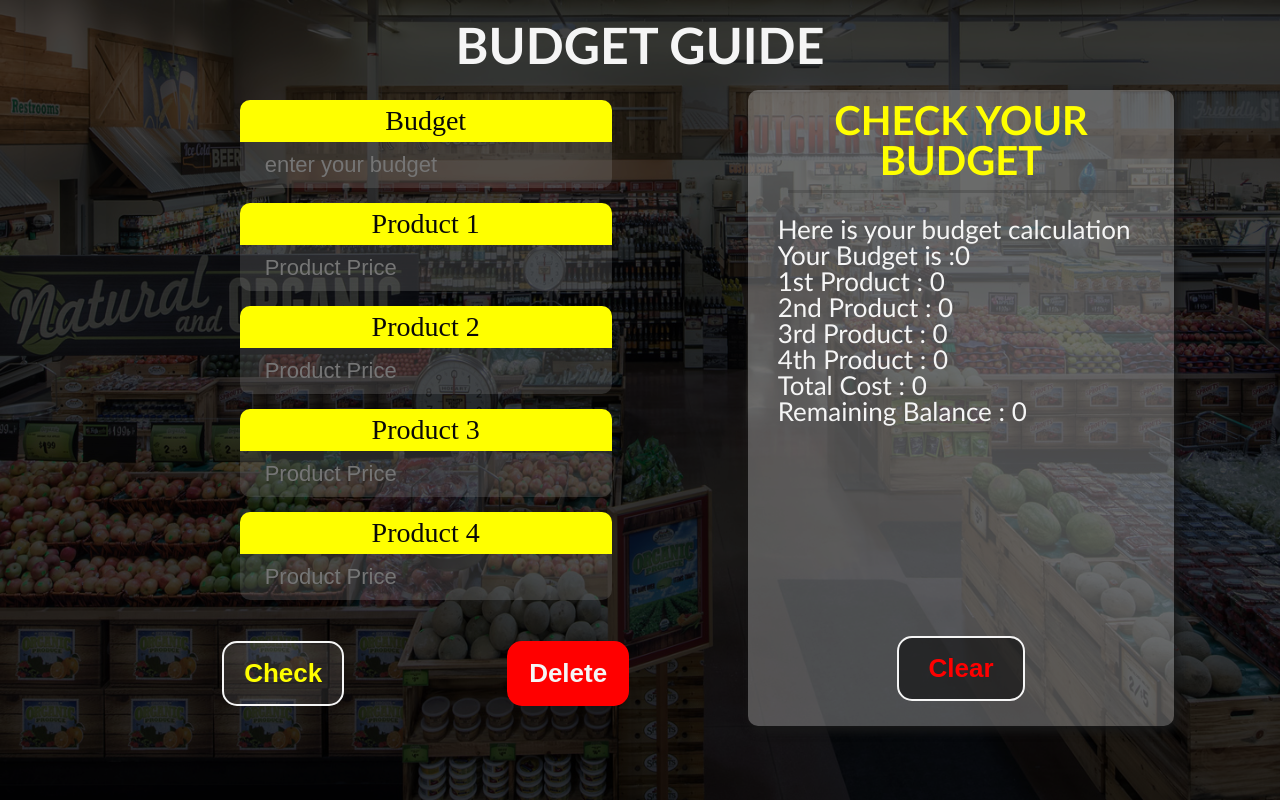
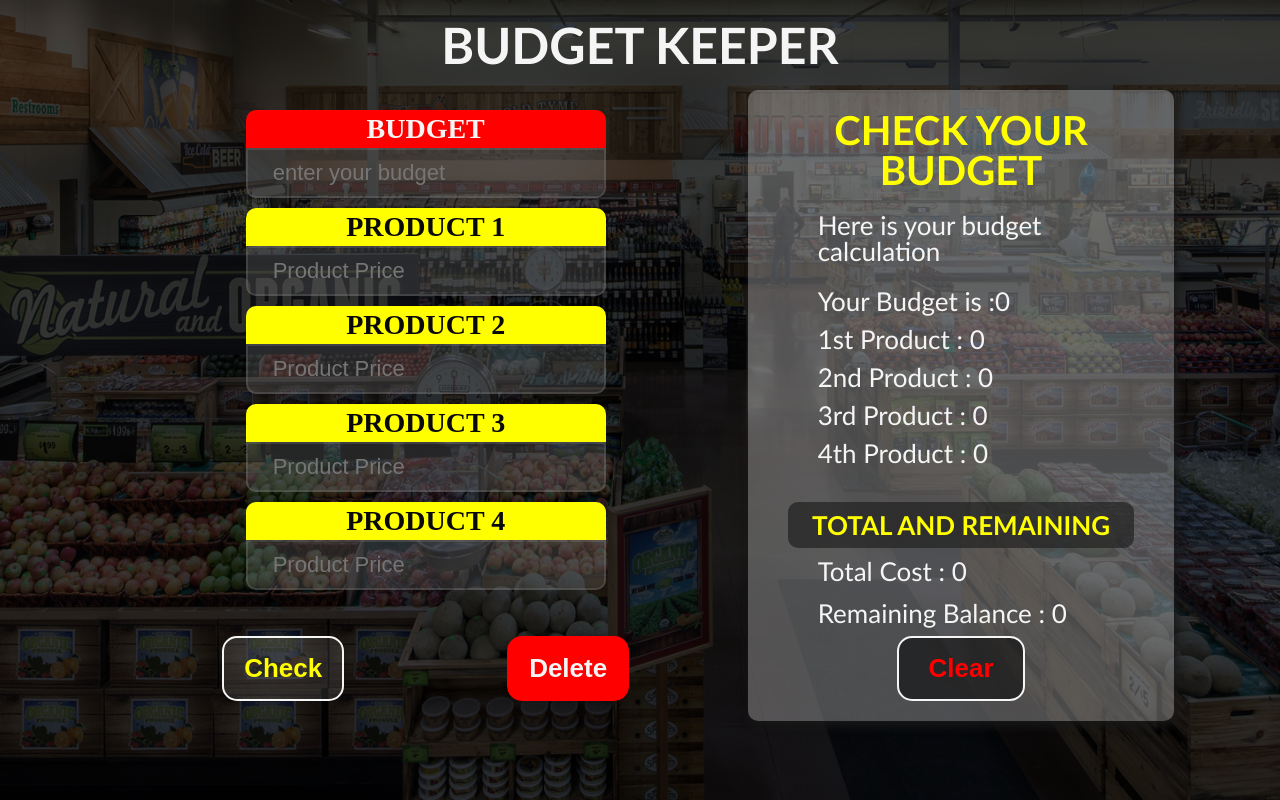
Before and after one commit to ahmad-musa/Budget-Keeper, a plain HTML site: page index.html in a window 1280 px wide. Both pictures are taken after a click on the button "Check". Drawn offline with Linux system fonts and the light colour scheme.

Commit message:
updated project

```diff
--- a/css/style.css
+++ b/css/style.css
@@ -1,11 +1,11 @@
 :root {
     --color1: rgb(255, 118, 5);
-    ;
     --color2: rgb(0, 255, 242);
     --color3: rgb(255, 0, 0);
     --color4: rgba(33, 100, 243, 0.979);
     --color5: yellow;
     --transparent: rgba(189, 189, 189, 0.39);
+    --transparent2: rgba(136, 136, 136, 0.247);
     --white: whitesmoke;
     --black: rgb(10, 9, 9);
 }
@@ -78,6 +78,7 @@
     border-radius: 10px;
     box-shadow: 3px 5px 10px #181818;
     color: var(--white);
+    /* margin-bottom: -10px; */
     }
 
 
@@ -94,7 +95,7 @@
     box-sizing: border-box;
 }
 
-#main .container .row .right .card .card-body form .top {
+#main .container .top {
     width: 100%;
     /* height: 25%; */
     padding: 10px 10px;
@@ -104,12 +105,21 @@
 #main .container .row form .label{
     display: inline-block;
     width: 60%;
-    padding: 7px 21px;
+    padding: 5px 21px;
     box-sizing: border-box;
     border-radius: 10px 10px 0 0;
     font-size: 28px;
     background-color: var(--color5);
     color: var(--black);
+    text-transform: uppercase;
+    font-weight: bold;
+}
+
+#main .container .row form .red-label{
+    background-color: var(--color3);
+    color: var(--white);
+    font-weight: bold;
+
 }
 
 
@@ -118,12 +128,13 @@
     width: 60%;
     height: 10%;
     padding: 10px 25px;
-    margin-bottom: 15px;
+    margin-bottom: 10px;
     /* border: 1px solid red; */
     box-sizing: border-box;
     border-radius: 0 0 10px 10px;
     font-size: 22px;
     background-color: rgba(136, 136, 136, 0.247);
+    border: 2px solid var(--transparent2);
     color: var(--white);
 }
 
@@ -229,24 +240,46 @@
 }
 
 #main .container .card2 {
+    font-size: 26px;
+    font-family: 'Trebuchet MS', 'Lucida Sans Unicode', 'Lucida Grande', 'Lucida Sans', Arial, sans-serif;
+    /* padding: 2px 20px; */
     color: var(--white);
     /* border: 1px solid red; */
     /* height: 15vh; */
 }
 
-#main .container .card2 #list {
-    font-size: 26px;
-    font-family: 'Trebuchet MS', 'Lucida Sans Unicode', 'Lucida Grande', 'Lucida Sans', Arial, sans-serif;
-    margin-top: 10px;
-    padding: 10px 20px;
-    margin-bottom: 20px;
+#main .container .card2 li {
+    padding: 6px 20px;
+    margin: 0 30px;
     text-align: left;
     /* height: 5vh; */
 }
 
+#main .container #list2{
+    margin-top: 30px;
+}
+
+
+#main .container #list2 h4{
+    text-transform: uppercase;
+    font-weight: bold;
+    padding: 10px 20px;
+    margin: 0 20px;
+    background-color: rgba(34, 34, 34, 0.712);
+    margin-bottom: 4px;
+    border-radius: 10px;
+    color: var(--color5);
+}
+
+#main .container #list2 li{
+    margin-bottom: 4px;
+}
+
+
+
 #main .container .card2 .bottom2{
     background: rgba(255, 255, 255, 0.021);
-    height: 30px;
+    height: 10px;
 }
 
 /* #main .container .card2 .bottom2 .btn2 {
@@ -270,7 +303,7 @@
     border-radius: 15px;
     cursor: pointer;
     position: absolute;
-    bottom: 25px;
+    bottom: 20px;
 }
 
 #main .container .bottom2 .btn2:hover {
--- a/index.html
+++ b/index.html
@@ -5,7 +5,7 @@
     <meta charset="UTF-8">
     <meta http-equiv="X-UA-Compatible" content="IE=edge">
     <meta name="viewport" content="width=device-width, initial-scale=1.0">
-    <title>Money Keeper</title>
+    <title>Budget Keeper</title>
 
     <link rel="stylesheet" href="./css/default.css">
     <link rel="stylesheet" href="./css/style.css">
@@ -17,7 +17,7 @@
     <main id="main">
         <div class="container">
             <div class=" overlay">
-                <h1 class="heads text-center"> <a href="index.html" class="head">Budget Guide</a> </h1>
+                <h1 class="heads text-center"> <a href="index.html" class="head">Budget Keeper</a> </h1>
 
                 <div class="row">
 
@@ -27,7 +27,7 @@
                             <div class="card-body">
                                 <form action="#" name="frm" id="frm">
                                     <div class="top">
-                                        <label for="sub1" class="label">Budget</label><br>
+                                        <label for="sub1" class="label red-label">Budget</label><br>
                                         <input type="number" class="names" name="budget"
                                             id="sub1" placeholder="enter your budget"><br>
 
@@ -71,6 +71,8 @@
 
                                 </ul>
 
+                                <ul id="list2">
+                                </ul>
 
                             </div>
                         </div>
--- a/js/calc.js
+++ b/js/calc.js
@@ -13,6 +13,10 @@ function budgets(budget, p1, p2, p3, p4) {
     cost= p1+p2+p3+p4;
 
     document.getElementById("list").innerHTML=" ";
+
+    if(balance == 0 || p1 == 0 || p2 == 0 || p3 == 0 || p4 == 0){
+        alert("Check your input");
+    }
 
     var node = document.createElement("li");  // Create a <li> node
     var textnode = document.createTextNode(`Here is your budget calculation`);   // Create a text node
@@ -55,125 +59,33 @@ function budgets(budget, p1, p2, p3, p4) {
 
 
 
+    document.getElementById("list2").innerHTML= ' '; //for non repeating
+
+    var node = document.createElement("h4");  // Create a <h4> node
+    var textnode = document.createTextNode(`Total and Remaining`);   // Create a text node
+    node.appendChild(textnode);     // Append the text to <li>
+    document.getElementById("list2").appendChild(node);
+
+
 
     var node = document.createElement("li");  // Create a <li> node
     var textnode = document.createTextNode(`Total Cost : ${cost}`);   // Create a text node
     node.appendChild(textnode);     // Append the text to <li>
-    document.getElementById("list").appendChild(node);
+    document.getElementById("list2").appendChild(node);
 
 
     var node = document.createElement("li");  // Create a <li> node
     var textnode = document.createTextNode(`Remaining Balance : ${balance - cost}`);   // Create a text node
     node.appendChild(textnode);     // Append the text to <li>
-    document.getElementById("list").appendChild(node);
+    document.getElementById("list2").appendChild(node);
 
 
-
+    if(balance <= cost){
+        alert("You're out of money");
+    }
 }
 
 
-// function grade(number) {
-//     if(number < 0 || number > 100){
-//         console.log("Enter valid number");
-//         document.getElementById("list").innerHTML="Enter valid number";
-//     }
-//      else if(number >= 0 && number < 33){
-//         console.log("Grade: F");
-//         document.getElementById("list").innerHTML="Grade: F";
-//     }
-//      else if(number >= 33 && number < 40){
-//         console.log("Grade: D");
-//         document.getElementById("list").innerHTML="Grade: D";
-//     }
-//      else if(number >= 40 && number < 50){
-//         console.log("Grade: C");
-//         document.getElementById("list").innerHTML="Grade: C";
-//     }
-//      else if(number >= 50 && number < 60){
-//         console.log("Grade: B");
-//         document.getElementById("list").innerHTML="Grade: B";
-//     }
-//      else if(number >= 60 && number < 70){
-//         console.log("Grade: A-");
-//         document.getElementById("list").innerHTML="Grade: A-";
-//     }
-//      else if(number >= 70 && number < 80){
-//         console.log("Grade: A");
-//         document.getElementById("list").innerHTML="Grade: A";
-//     }
-//      else if(number >= 80){
-//         console.log("Grade: A+");
-//         document.getElementById("list").innerHTML="Grade: A+";
-//     }}
-
-
-
-
-
-//          Basic Calculator Operation     //
-
-
-// function calcadd(num1, num2) {
-//     console.log(`Summation = ${num1 + num2}`);
-
-//     document.getElementById("list").innerHTML=" ";
-
-//     var node = document.createElement("li");  // Create a <li> node
-//     var textnode = document.createTextNode(`Summation = ${num1 + num2}`);   // Create a text node
-//     node.appendChild(textnode);     // Append the text to <li>
-//     document.getElementById("list").appendChild(node);
-// }
-
-// function calcsub(num1, num2) {
-//     console.log(`Substraction = ${num1 - num2}`);
-
-//     document.getElementById("list").innerHTML=" ";
-
-//     var node = document.createElement("li");  // Create a <li> node
-//     var textnode = document.createTextNode(`Substraction = ${num1 - num2}`);   // Create a text node
-//     node.appendChild(textnode);     // Append the text to <li>
-//     document.getElementById("list").appendChild(node);
-
-// }
-
-// function calcmul(num1, num2) {
-//     console.log(`Multiplication = ${num1 * num2}`);
-
-//     document.getElementById("list").innerHTML=" ";
-
-//     var node = document.createElement("li");  // Create a <li> node
-//     var textnode = document.createTextNode(`Multiplication = ${num1 * num2}`);   // Create a text node
-//     node.appendChild(textnode);     // Append the text to <li>
-//     document.getElementById("list").appendChild(node);
-
-// }
-
-// function calcdiv(num1, num2) {
-//     console.log(`Division = ${num1 / num2}`);
-
-//     document.getElementById("list").innerHTML=" ";
-
-
-
-//     var node = document.createElement("li");  // Create a <li> node
-//     var textnode = document.createTextNode(`Division = ${num1 / num2}`);   // Create a text node
-//     node.appendChild(textnode);     // Append the text to <li>
-//     document.getElementById("list").appendChild(node);
-
-// }
-
-// function calcrem(num1, num2) {
-//     console.log(`Reminder = ${num1 % num2}`);
-
-//     document.getElementById("list").innerHTML=" ";
-
-
-//     var node = document.createElement("li");  // Create a <li> node
-//     var textnode = document.createTextNode(`Reminder = ${num1 % num2}`);   // Create a text node
-//     node.appendChild(textnode);     // Append the text to <li>
-//     document.getElementById("list").appendChild(node);
-
-// }
 
 
 
```
